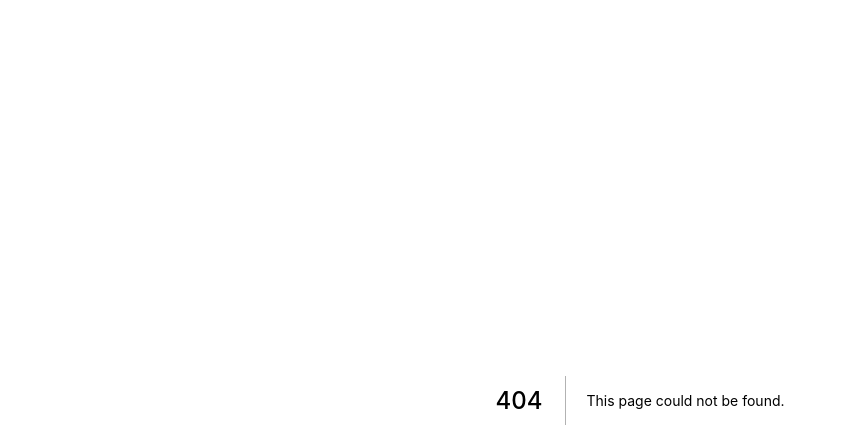
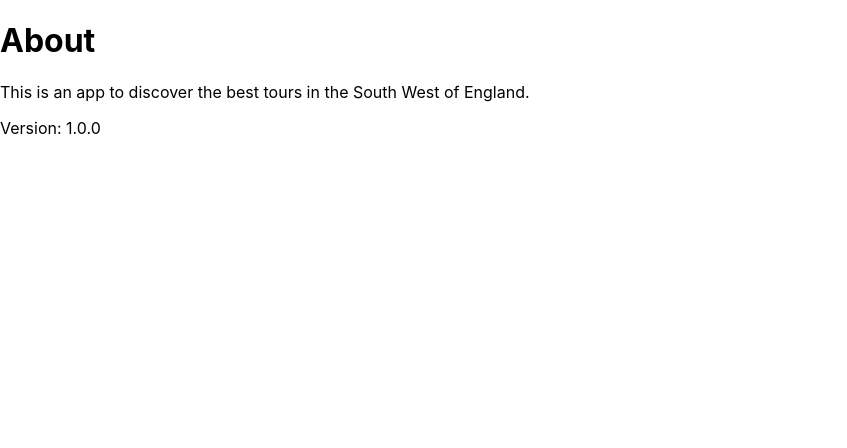
Before and after one commit to ckaylor33/nextjs-events-frontend, a Next.js app: page /about in a window 1280 px wide. Before the commit this address had no page. Shown: the top 448 px of the page, without its empty margins (0-847 px from the left). Built offline with nearby package versions, Linux system fonts and the light colour scheme.

Commit message:
adding pages and routing

```diff
--- /dev/null
+++ b/pages/about.js
@@ -0,0 +1,13 @@
+import React from 'react'
+
+export default function AboutPage() {
+  return (
+    <div>
+      <h1>About</h1>
+      <p>
+        This is an app to discover the best tours in the South West of England.
+      </p>
+      <>Version: 1.0.0</>
+    </div>
+  )
+}
```
Also changed, not shown: pages/events/[slug].js (added, +9 -0 lines), pages/events/add.js (added, +9 -0 lines), pages/events/index.js (added, +9 -0 lines), pages/index.js (+11 -13 lines).
